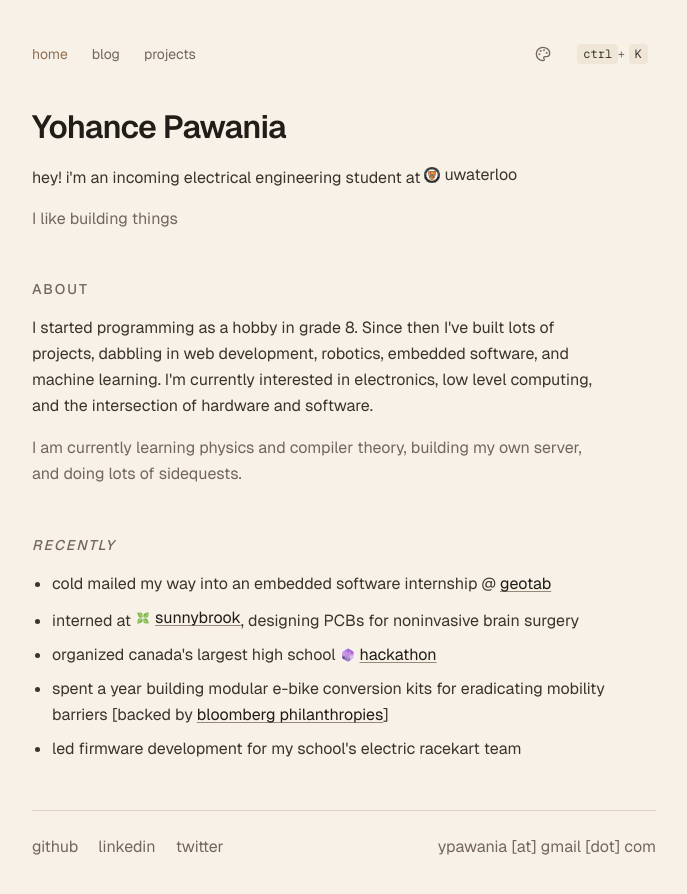
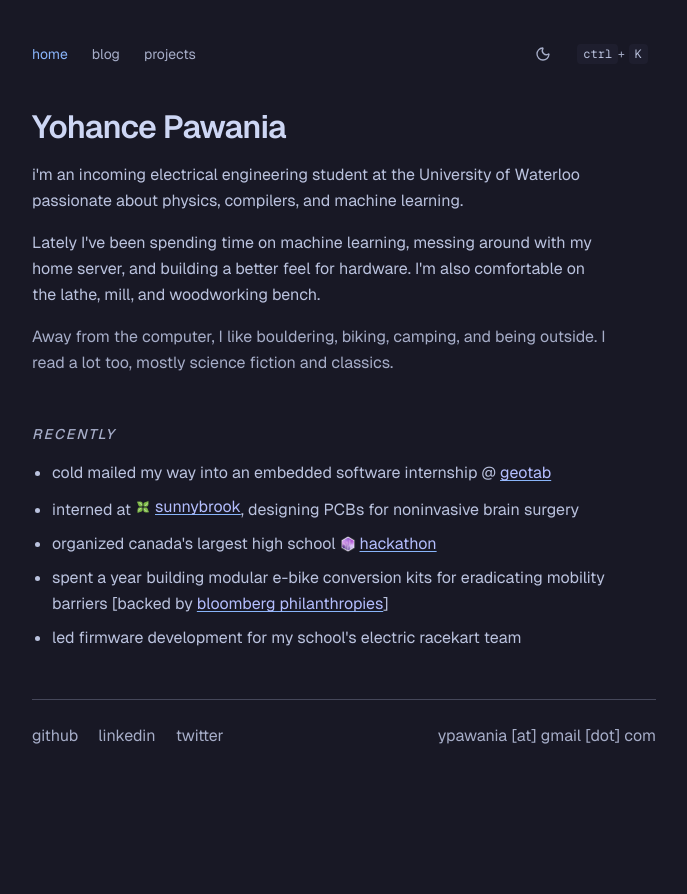
Before and after one commit to ypawania/yohancepawania.dev, a Next.js app: page / in a window 1280 px wide. Shown: the top 894 px of the page, without its empty margins (296-983 px from the left). After the commit the page ends 800 px from the top, so only its background shows below. Built offline with nearby package versions, Linux system fonts and the light colour scheme.

Commit message:
Redesign homepage theme defaults

```diff
--- a/app/components/command-palette.tsx
+++ b/app/components/command-palette.tsx
@@ -13,7 +13,6 @@ import {
   Palette,
   Search,
   Sun,
-  UserRound,
   Wrench,
 } from "lucide-react";
 import { useEffect, useState, useSyncExternalStore } from "react";
@@ -69,11 +68,11 @@ export default function CommandPalette({ repoUrl }: CommandPaletteProps) {
   const { theme, toggleTheme } = useTheme();
   const isHydrated = useSyncExternalStore(subscribe, () => true, () => false);
   const nextThemeLabel =
-    !isHydrated || theme === "dark"
-      ? "Creme"
-      : theme === "light"
-        ? "Catppuccin"
-        : "Dark";
+    !isHydrated || theme === "catppuccin"
+      ? "Dark"
+      : theme === "dark"
+        ? "Light"
+        : "Catppuccin";
 
   function runCommand(command: () => void) {
     setOpen(false);
@@ -130,12 +129,9 @@ export default function CommandPalette({ repoUrl }: CommandPaletteProps) {
       if (key === "h") {
         event.preventDefault();
         runCommand(() => scrollToId("top"));
-      } else if (key === "a") {
-        event.preventDefault();
-        runCommand(() => scrollToId("about"));
       } else if (key === "r") {
         event.preventDefault();
-        runCommand(() => scrollToId("achievements"));
+        runCommand(() => scrollToId("recents"));
       } else if (key === "g") {
         event.preventDefault();
         runCommand(() => window.open("https://github.com/ypawania", "_blank"));
@@ -235,17 +231,8 @@ export default function CommandPalette({ repoUrl }: CommandPaletteProps) {
                   <Shortcut isShiftPressed={isShiftPressed}>H</Shortcut>
                 </Command.Item>
                 <Command.Item
-                  value="about intro paragraph background"
-                  onSelect={() => runCommand(() => scrollToId("about"))}
-                  className="palette-item flex cursor-pointer items-center gap-2 rounded px-3 py-2 text-sm"
-                >
-                  <UserRound className="h-4 w-4" />
-                  <span className="flex-1">Go to About</span>
-                  <Shortcut isShiftPressed={isShiftPressed}>A</Shortcut>
-                </Command.Item>
-                <Command.Item
                   value="recent achievements projects built work"
-                  onSelect={() => runCommand(() => scrollToId("achievements"))}
+                  onSelect={() => runCommand(() => scrollToId("recents"))}
                   className="palette-item flex cursor-pointer items-center gap-2 rounded px-3 py-2 text-sm"
                 >
                   <Wrench className="h-4 w-4" />
@@ -335,12 +322,12 @@ export default function CommandPalette({ repoUrl }: CommandPaletteProps) {
                   onSelect={() => runCommand(() => toggleTheme())}
                   className="palette-item flex cursor-pointer items-center gap-2 rounded px-3 py-2 text-sm"
                 >
-                  {!isHydrated || theme === "dark" ? (
+                  {!isHydrated || theme === "catppuccin" ? (
+                    <Moon className="h-4 w-4" />
+                  ) : theme === "dark" ? (
                     <Sun className="h-4 w-4" />
-                  ) : theme === "light" ? (
+                  ) : (
                     <Palette className="h-4 w-4" />
-                  ) : (
-                    <Moon className="h-4 w-4" />
                   )}
                   <span className="flex-1">
                     Switch to {nextThemeLabel} Mode
--- a/app/components/theme-toggle.tsx
+++ b/app/components/theme-toggle.tsx
@@ -12,11 +12,11 @@ export default function ThemeToggle() {
   const { theme, toggleTheme } = useTheme();
   const isHydrated = useSyncExternalStore(subscribe, () => true, () => false);
   const nextThemeLabel =
-    !isHydrated || theme === "dark"
-      ? "creme mode"
-      : theme === "light"
-        ? "catppuccin mode"
-        : "dark mode";
+    !isHydrated || theme === "catppuccin"
+      ? "dark mode"
+      : theme === "dark"
+        ? "light mode"
+        : "catppuccin mode";
 
   return (
     <button
@@ -26,12 +26,12 @@ export default function ThemeToggle() {
       aria-label={`Switch to ${nextThemeLabel}`}
       title={`Switch to ${nextThemeLabel}`}
     >
-      {!isHydrated || theme === "dark" ? (
+      {!isHydrated || theme === "catppuccin" ? (
+        <Moon className="h-4 w-4" />
+      ) : theme === "dark" ? (
         <Sun className="h-4 w-4" />
-      ) : theme === "light" ? (
+      ) : (
         <Palette className="h-4 w-4" />
-      ) : (
-        <Moon className="h-4 w-4" />
       )}
     </button>
   );
--- a/app/globals.css
+++ b/app/globals.css
@@ -17,19 +17,19 @@
 }
 
 :root[data-theme="light"] {
-  --background: #f7f1e7;
-  --foreground: #211d18;
-  --muted: #73675c;
-  --muted-strong: #3b342d;
-  --accent: #8f6f52;
-  --border: #ddd2c3;
-  --surface: #efe6d8;
-  --surface-strong: #e6dbcb;
-  --surface-hover: #ddd1c1;
-  --overlay: rgba(46, 36, 24, 0.16);
-  --link: #201b16;
-  --link-decoration: #97897b;
-  --selection: #dfd3c2;
+  --background: #fafafa;
+  --foreground: #171717;
+  --muted: #737373;
+  --muted-strong: #404040;
+  --accent: #171717;
+  --border: #e5e5e5;
+  --surface: #f5f5f5;
+  --surface-strong: #ededed;
+  --surface-hover: #e5e5e5;
+  --overlay: rgba(23, 23, 23, 0.14);
+  --link: #171717;
+  --link-decoration: #a3a3a3;
+  --selection: #e5e5e5;
 }
 
 :root[data-theme="catppuccin"] {
--- a/app/hooks/use-theme.ts
+++ b/app/hooks/use-theme.ts
@@ -5,10 +5,14 @@ import { useSyncExternalStore } from "react";
 export type Theme = "dark" | "light" | "catppuccin";
 
 const STORAGE_KEY = "site-theme";
-const THEMES: Theme[] = ["dark", "light", "catppuccin"];
+const THEMES: Theme[] = ["catppuccin", "dark", "light"];
 
 function isTheme(value: string | null): value is Theme {
-  return value === "dark" || value === "light" || value === "catppuccin";
+  return (
+    value === "dark" ||
+    value === "light" ||
+    value === "catppuccin"
+  );
 }
 
 function getSnapshot(): Theme {
@@ -18,7 +22,7 @@ function getSnapshot(): Theme {
       return theme;
     }
   }
-  return "dark";
+  return "catppuccin";
 }
 
 function applyTheme(theme: Theme) {
@@ -36,7 +40,7 @@ function subscribe(onStoreChange: () => void) {
 }
 
 function getServerSnapshot(): Theme {
-  return "dark";
+  return "catppuccin";
 }
 
 export default function useTheme() {
@@ -44,7 +48,8 @@ export default function useTheme() {
 
   const toggleTheme = () => {
     const currentThemeIndex = THEMES.indexOf(theme);
-    const nextTheme = THEMES[(currentThemeIndex + 1) % THEMES.length] ?? "dark";
+    const nextTheme =
+      THEMES[(currentThemeIndex + 1) % THEMES.length] ?? "catppuccin";
     applyTheme(nextTheme);
   };
 
--- a/app/layout.tsx
+++ b/app/layout.tsx
@@ -61,10 +61,9 @@ export default function RootLayout({
           {`
             (() => {
               const storedTheme = localStorage.getItem("site-theme");
-              const systemLight = window.matchMedia("(prefers-color-scheme: light)").matches;
               const theme = storedTheme === "light" || storedTheme === "dark" || storedTheme === "catppuccin"
                 ? storedTheme
-                : (systemLight ? "light" : "dark");
+                : "catppuccin";
               document.documentElement.dataset.theme = theme;
             })();
           `}
--- a/app/page.tsx
+++ b/app/page.tsx
@@ -13,10 +13,10 @@ export default function Home() {
           <a className="nav-link nav-link-active" href="#top">
             home
           </a>
-          <a className="nav-link" href="#about">
+          <a className="nav-link" href="#recents">
             blog
           </a>
-          <a className="nav-link" href="#achievements">
+          <a className="nav-link" href="#socials">
             projects
           </a>
         </div>
@@ -31,31 +31,26 @@ export default function Home() {
           <h1 className="text-3xl font-semibold tracking-tight text-[var(--foreground)] sm:text-[2rem]">
             Yohance Pawania
           </h1>
-          <p className="max-w-xl text-base leading-relaxed text-[var(--muted-strong)]">
-            hey! i&apos;m an incoming electrical engineering student at
-            <span className="inline-flex items-center gap-1 whitespace-nowrap ml-1">
-              <Image src="/assets/uw-seal.svg" alt="UWaterloo" width={16} height={16} className="h-[1em] w-auto" />
-              uwaterloo
-            </span>
-          </p>
-          <p className="text-[var(--muted)]">I like building things</p>
+          <div className="space-y-4">
+            <p className="max-w-xl text-base leading-relaxed text-[var(--muted-strong)]">
+              i&apos;m an incoming electrical engineering student at
+              the University of Waterloo passionate about physics, compilers, and machine learning.
+            </p>
+            <p className="max-w-xl text-sm leading-relaxed text-[var(--muted-strong)] sm:text-base">
+              Lately I&apos;ve been spending time on machine learning, messing
+              around with my home server, and building a better feel for
+              hardware. I&apos;m also comfortable on the lathe, mill, and
+              woodworking bench.
+            </p>
+            <p className="max-w-xl text-sm leading-relaxed text-[var(--muted)] sm:text-base">
+              Away from the computer, I like bouldering, biking, camping, and
+              being outside. I read a lot too, mostly science fiction and
+              classics.
+            </p>
+          </div>
         </section>
 
-        <section id="about" className="space-y-4">
-          <h2 className="text-sm font-medium uppercase tracking-[0.14em] text-[var(--muted)]">
-            About
-          </h2>
-          <p className="max-w-xl text-sm leading-relaxed text-[var(--muted-strong)] sm:text-base">
-            I started programming as a hobby in grade 8. Since then I&apos;ve built lots of projects, dabbling
-            in web development, robotics, embedded software, and machine learning. I&apos;m currently interested
-            in electronics, low level computing, and the intersection of hardware and software.
-          </p>
-          <p className="max-w-xl text-sm leading-relaxed text-[var(--muted)] sm:text-base">
-            I am currently learning physics and compiler theory, building my own server, and doing lots of sidequests.
-          </p>
-        </section>
-
-        <section id="achievements" className="space-y-4">
+        <section id="recents" className="space-y-4">
           <h2 className="text-sm font-medium uppercase tracking-[0.14em] text-[var(--muted)]">
             <i>recently</i>
           </h2>
@@ -68,7 +63,7 @@ export default function Home() {
           </ul>
         </section>
 
-        <footer className="grid w-full grid-cols-1 items-start gap-2 border-t border-[var(--border)] pt-6 text-sm sm:grid-cols-[1fr_auto] sm:items-center sm:gap-4 sm:text-base">
+        <footer id="socials" className="grid w-full grid-cols-1 items-start gap-2 border-t border-[var(--border)] pt-6 text-sm sm:grid-cols-[1fr_auto] sm:items-center sm:gap-4 sm:text-base">
           <div className="flex flex-wrap items-center gap-x-5 gap-y-2">
             <a className="social-link" href="https://github.com/ypawania" target="_blank" rel="noopener noreferrer">
               github
```
